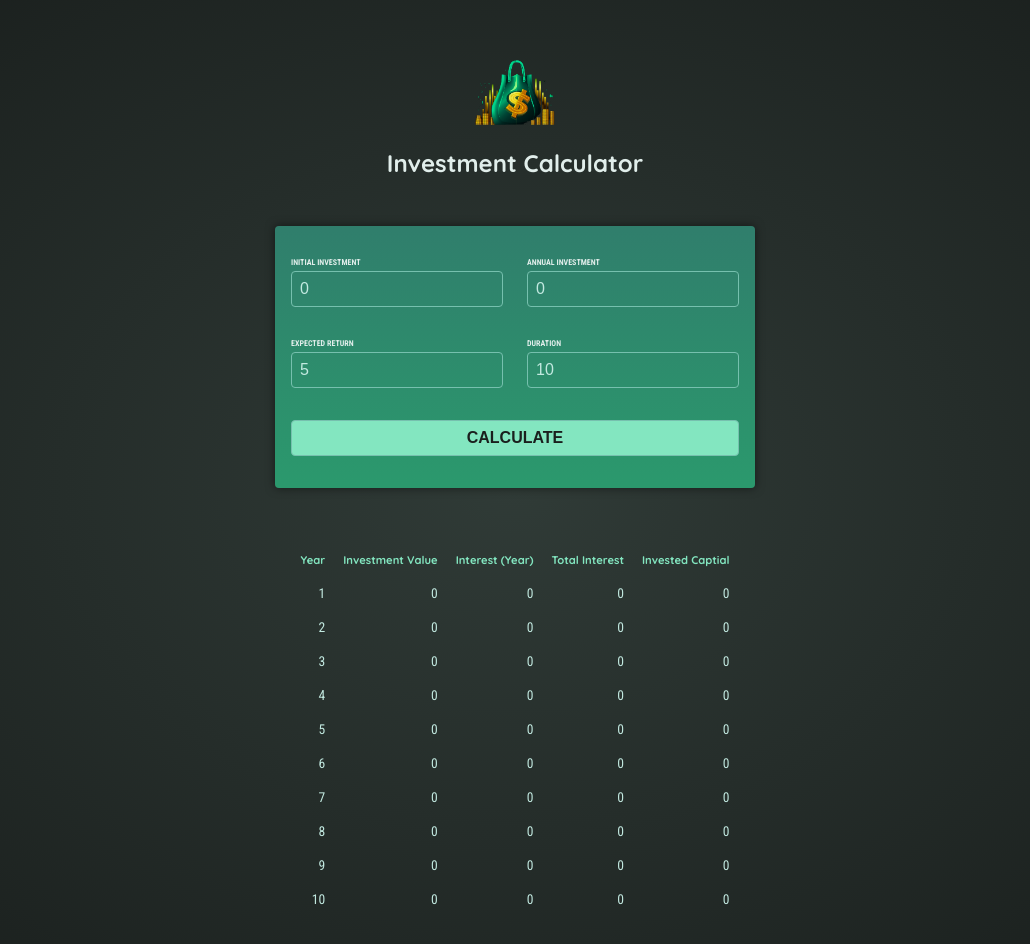
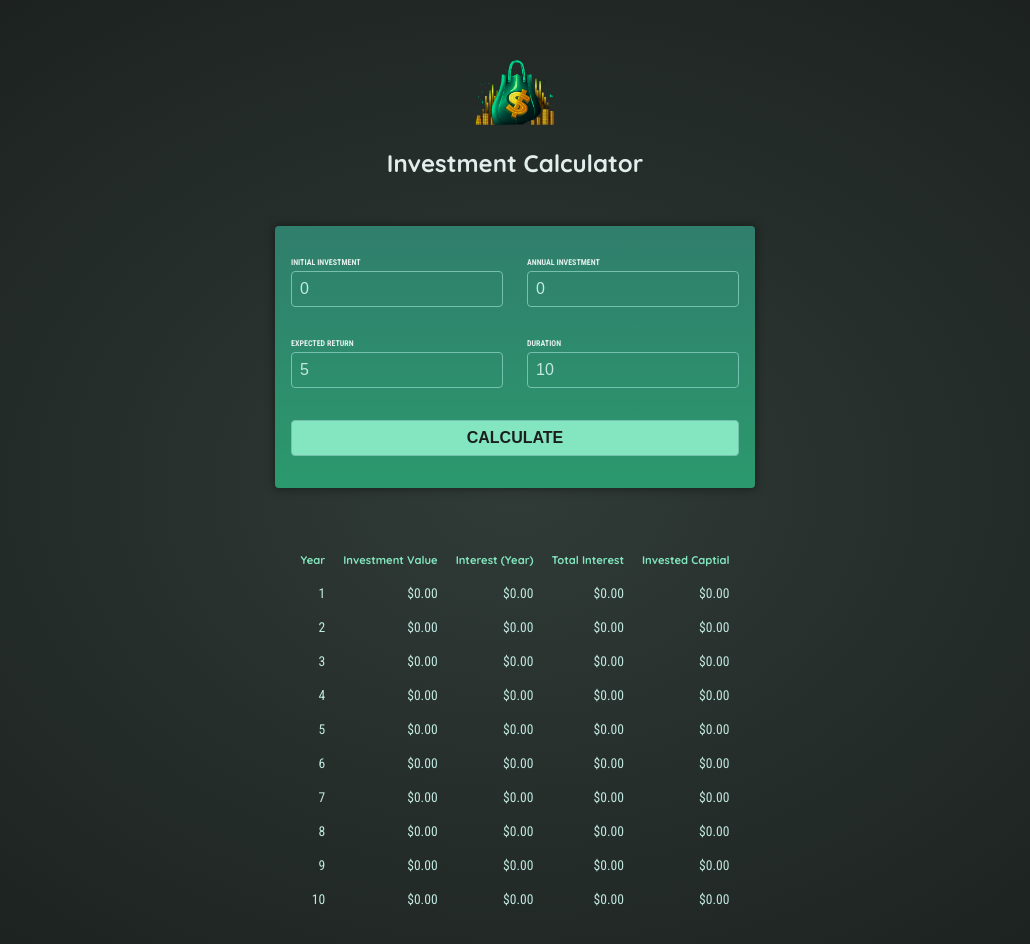
Before and after one commit to santhoshkumar-27/01-starting-project, an Angular app: page / in a window 1280 px wide. Both pictures are taken after a click on the button "CALCULATE". Shown: the top 944 px of the page, without its empty margins (125-1155 px from the left). Built offline with nearby package versions, Linux system fonts and the light colour scheme.

Commit message:
feat: completed

```diff
--- a/src/app/app.component.html
+++ b/src/app/app.component.html
@@ -1,3 +1,3 @@
 <app-header />
 <app-user-input  (calculate)="onCalculateInvestmentResults($event)"/>
-<app-investment-results [results]="results" />
+<app-investment-results [results]="results()" />
--- a/src/app/app.component.ts
+++ b/src/app/app.component.ts
@@ -1,4 +1,4 @@
-import { Component } from '@angular/core';
+import { Component, signal } from '@angular/core';
 import { HeaderComponent } from "./header/header.component";
 import { UserInputComponent } from "./user-input/user-input.component";
 import { CalculateData, InvestmentResult } from './shared/helpers/investment-results';
@@ -11,7 +11,7 @@
   imports: [HeaderComponent, UserInputComponent, InvestmentResultsComponent],
 })
 export class AppComponent {
-  results: InvestmentResult[] = [];
+  results = signal<InvestmentResult[]>([]);
   onCalculateInvestmentResults({ initialInvestment, duration, expectedReturn, annualInvestment }: CalculateData) {
     const annualData = [];
     let investmentValue = initialInvestment;
@@ -33,6 +33,7 @@
     }
 
     console.log('annual data', annualData)
-    this.results = [...annualData];
+    // this.results = [...annualData];
+    this.results.set(annualData)
   }
 }
--- a/src/app/investment-results/investment-results.component.html
+++ b/src/app/investment-results/investment-results.component.html
@@ -16,10 +16,10 @@
         @for (item of results(); track $index) {
         <tr>
             <td>{{item.year}}</td>
-            <td>{{item.valueEndOfYear}}</td>
-            <td>{{item.interest}}</td>
-            <td>{{item.totalInterest}}</td>
-            <td>{{item.totalAmountInvested}}</td>
+            <td>{{item.valueEndOfYear | currency: "USD" }}</td>
+            <td>{{item.interest | currency: "USD" }}</td>
+            <td>{{item.totalInterest | currency: "USD"}}</td>
+            <td>{{item.totalAmountInvested | currency: "USD" }}</td>
         </tr>
         }
     </tbody>
--- a/src/app/investment-results/investment-results.component.ts
+++ b/src/app/investment-results/investment-results.component.ts
@@ -1,10 +1,11 @@
 import { Component, effect, input } from '@angular/core';
 import { InvestmentResult } from '../shared/helpers/investment-results';
+import { CurrencyPipe } from '@angular/common';
 
 @Component({
   selector: 'app-investment-results',
   standalone: true,
-  imports: [],
+  imports: [CurrencyPipe],
   templateUrl: './investment-results.component.html',
   styleUrl: './investment-results.component.css'
 })
--- a/src/app/user-input/user-input.component.ts
+++ b/src/app/user-input/user-input.component.ts
@@ -1,4 +1,4 @@
-import { Component, EventEmitter, Output, signal } from '@angular/core';
+import { Component, EventEmitter, output, Output, signal } from '@angular/core';
 import { FormsModule } from '@angular/forms';
 import { CalculateData } from '../shared/helpers/investment-results';
 
@@ -12,7 +12,8 @@
   styleUrl: './user-input.component.css'
 })
 export class UserInputComponent {
-  @Output() calculate = new EventEmitter<CalculateData>()
+  calculate = output<CalculateData>()
+  // @Output() calculate = new EventEmitter<CalculateData>()
   initialInvestment = signal(0);
   annualInvestment = signal(0);
   expectedReturn = signal(5);
```
